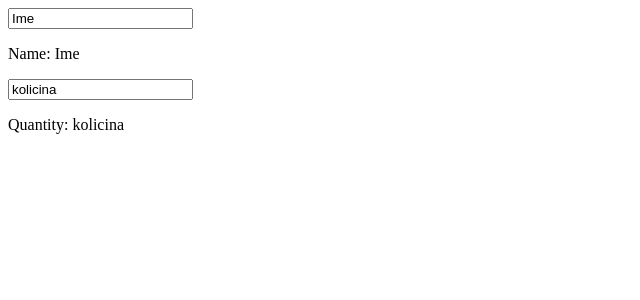
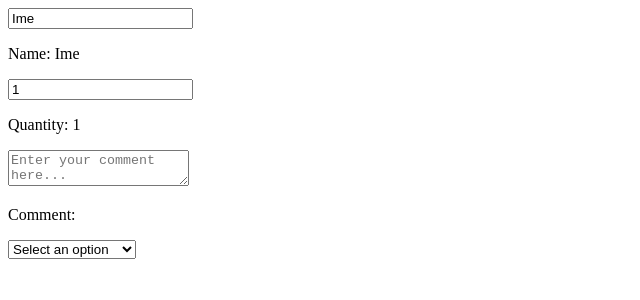
Before and after one commit to JakubNJ1212/my-react-app, a React (Vite) app: page / in a window 1280 px wide. Shown: the top 300 px of the page, without its empty margins (0-640 px from the left). Built offline with nearby package versions, Linux system fonts and the light colour scheme.

Commit message:
Added an order form clone

```diff
--- a/src/MyComponent.jsx
+++ b/src/MyComponent.jsx
@@ -3,7 +3,9 @@ import React, {useState} from 'react';
 function MyComponent() {
 
 const [name, setName] = useState("Ime");
-const [quantity, setQuantity] = useState("kolicina");
+const [quantity, setQuantity] = useState(1);
+const [comment, setComment] = useState();
+const [payment, setPayment] = useState("");
 
 
     function handleNameChange(event){
@@ -14,17 +16,34 @@ const [quantity, setQuantity] = useState("kolicina");
         setQuantity(event.target.value);
     }
 
+    function handleCommentChange(event) {
+        setComment(event.target.value);
+    }
+
+    function handlePaymentChange(event) {
+        setPayment(event.target.value);
+    }
+
 return(
 
         <div>
             <input value={name} onChange={handleNameChange}></input>
-
             <p>Name: {name}</p>
 
+            <input value={quantity} onChange={handleQuantityChange} type="number"></input>
+            <p>Quantity: {quantity}</p>
 
+            <textarea value={comment} onChange={handleCommentChange}
+            placeholder="Enter your comment here..."></textarea>
+            <p>Comment: {comment}</p>
 
-            <input value={quantity} onChange={handleQuantityChange}></input>
-            <p>Quantity: {quantity}</p>
+            <select value={payment} onChange={handlePaymentChange}>
+                <option>Select an option</option>
+                <option value="Preuzecem">Preuzecem</option>
+                <option value="Placanje karticom">Placanje karticom</option>
+                <option value="Kripto">Kripto</option>
+            </select>
+
         </div>
 
      );
```
